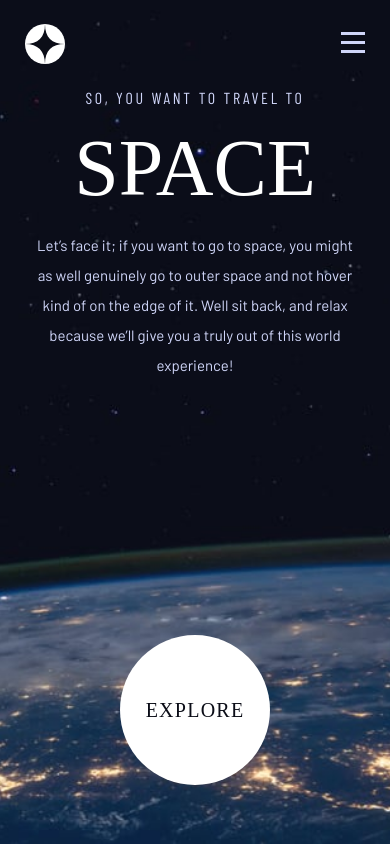
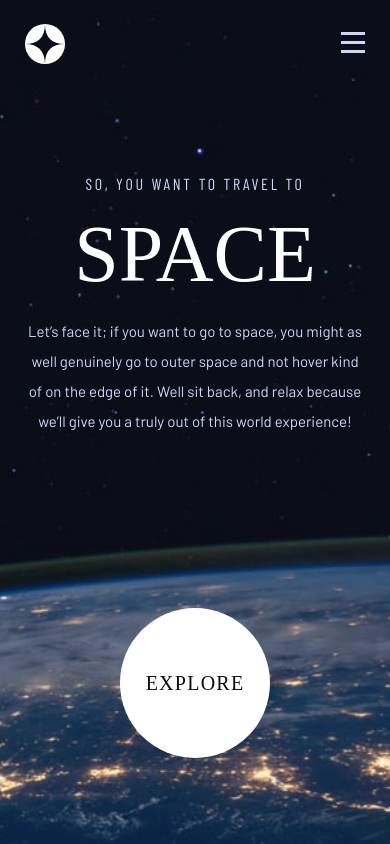
Before and after one commit to skin93/space-tourism-website, a React (Create React App) app: page / in a window 390 px wide. Built offline with nearby package versions, Linux system fonts and the light colour scheme; a web font is replaced by a local one.

Commit message:
Fix home page on mobile

```diff
--- a/src/pages/Home/Home.styled.ts
+++ b/src/pages/Home/Home.styled.ts
@@ -20,9 +20,9 @@ export const HomeWrapper = styled(Wrapper)`
 export const HomeSection = styled(Section)`
   display: flex;
   flex-direction: column;
-  justify-content: space-between;
+  justify-content: space-around;
+  height: 100vh;
   align-items: center;
-  height: 93vh;
 
   @media (min-width: 1440px) {
     & * {
@@ -31,11 +31,12 @@ export const HomeSection = styled(Section)`
 
     display: flex;
     flex-direction: row;
+    justify-content: space-between;
   }
 `;
 
 export const Hero = styled.div`
-  width: 327px;
+  max-width: 100%;
   margin-inline: auto;
 
   @media (min-width: 768px) {
```
